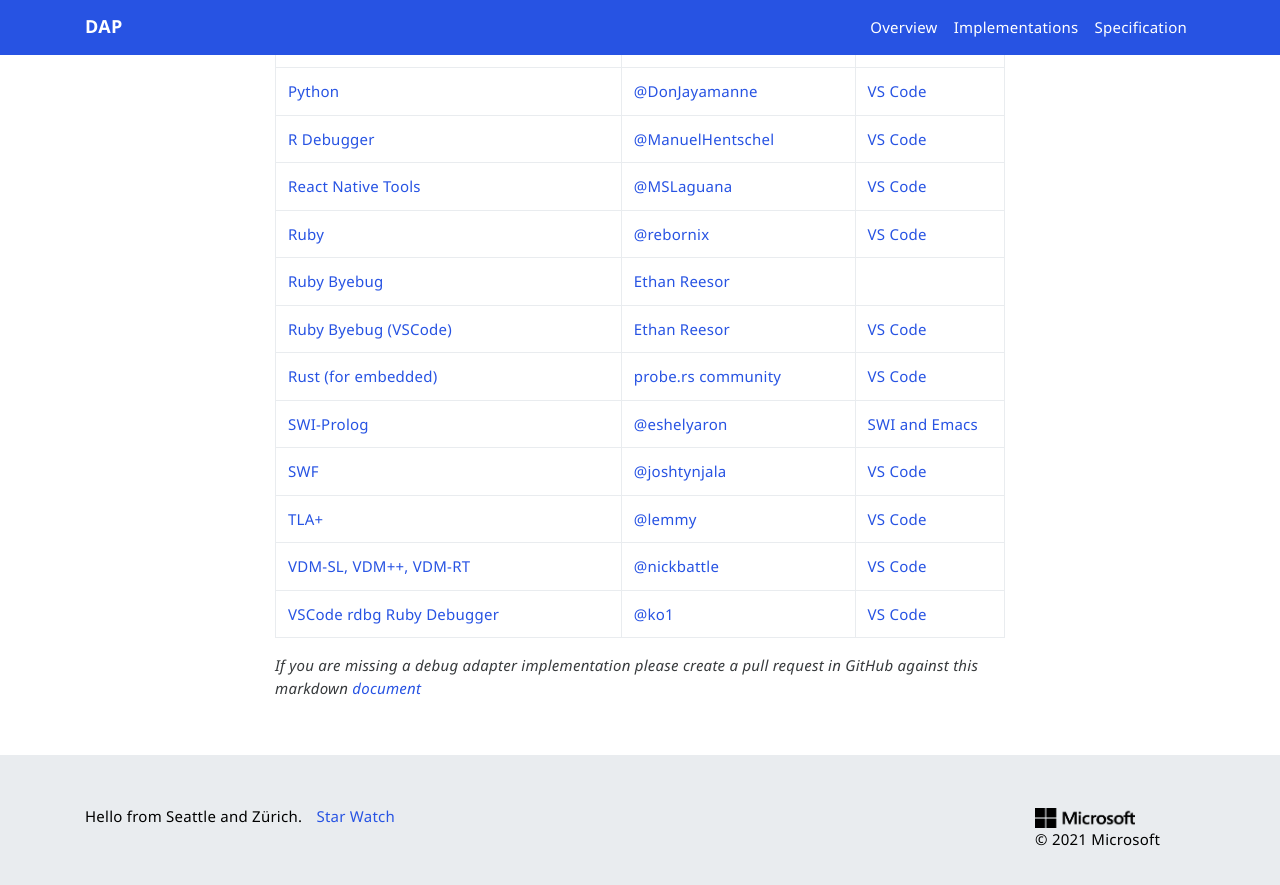
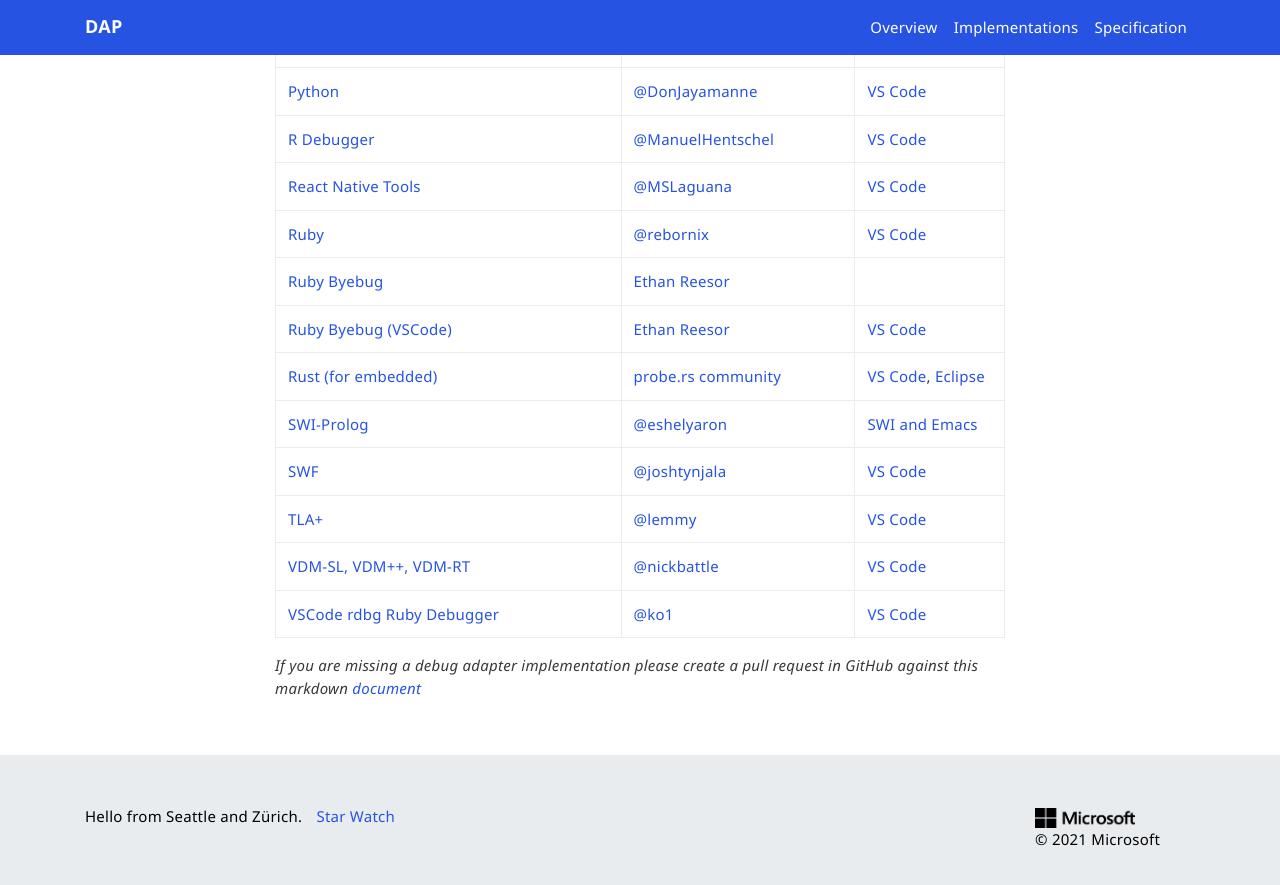
Before and after one commit to microsoft/debug-adapter-protocol, a Jekyll site: the page built from _implementors/adapters.md, in a window 1280 px wide and 900 px high, scrolled down 3007 px. Shown: the top 885 px of the window. Built offline with Jekyll 4.4.1, drawn with Linux system fonts in a browser that asks for light colours; nearby versions of some CDN libraries; comment, search, counter and statistics services are not loaded.

Commit message:
Add Eclipse usage for Rust

```diff
--- a/_implementors/adapters.md
+++ b/_implementors/adapters.md
@@ -72,7 +72,7 @@
 [Ruby](https://github.com/rubyide/vscode-ruby)|[@rebornix](https://github.com/rebornix)|[VS Code](https://marketplace.visualstudio.com/items?itemName=rebornix.Ruby)
 [Ruby Byebug](https://rubygems.org/gems/byebug-dap)|[Ethan Reesor](https://gitlab.com/firelizzard)|
 [Ruby Byebug (VSCode)](https://gitlab.com/firelizzard/vscode-byebug)|[Ethan Reesor](https://gitlab.com/firelizzard)|[VS Code](https://marketplace.visualstudio.com/items?itemName=ethan-reesor.vscode-byebug)
-[Rust (for embedded)](https://github.com/probe-rs/vscode)|[probe.rs community](https://github.com/probe-rs)|[VS Code](https://probe.rs/docs/tools/vscode/)
+[Rust (for embedded)](https://github.com/probe-rs/vscode)|[probe.rs community](https://github.com/probe-rs)|[VS Code](https://probe.rs/docs/tools/vscode/), [Eclipse](https://marketplace.eclipse.org/content/eclipse-corrosion-rust-editing-and-debugging)
 [SWI-Prolog](https://github.com/eshelyaron/debug_adapter)|[@eshelyaron](https://github.com/eshelyaron)|[SWI and Emacs](https://github.com/eshelyaron/debug_adapter#installation)
 [SWF](https://github.com/BowlerHatLLC/vscode-nextgenas)|[@joshtynjala](https://github.com/joshtynjala)|[VS Code](https://marketplace.visualstudio.com/items?itemName=bowlerhatllc.vscode-nextgenas)
 [TLA+](https://github.com/tlaplus/vscode-tlaplus)|[@lemmy](https://github.com/lemmy)|[VS Code](https://marketplace.visualstudio.com/items?itemName=alygin.vscode-tlaplus-nightly)
```
